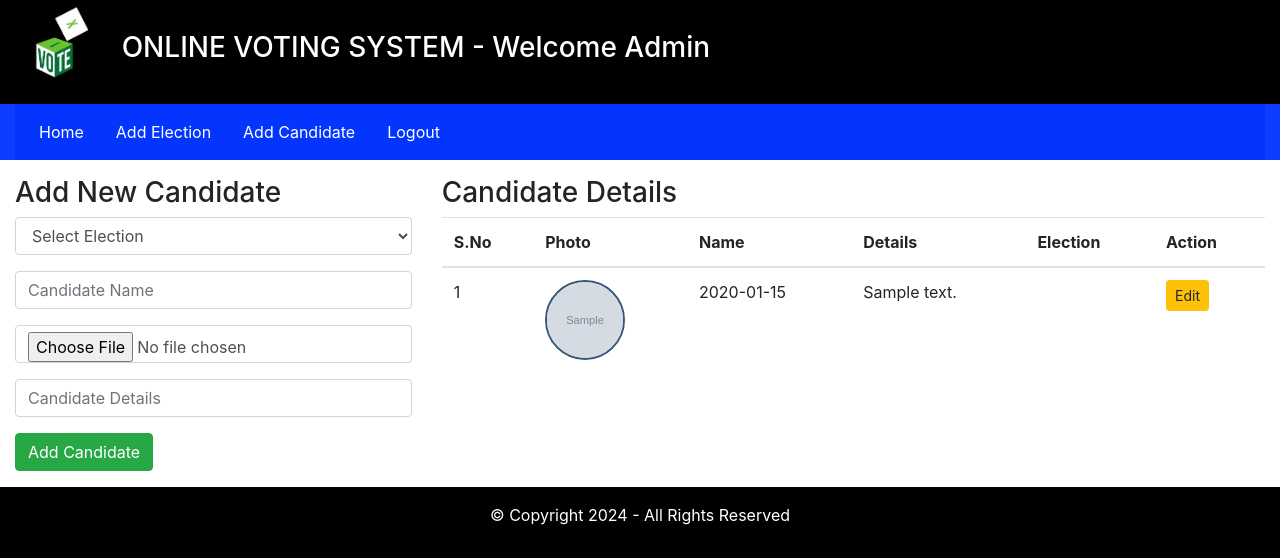
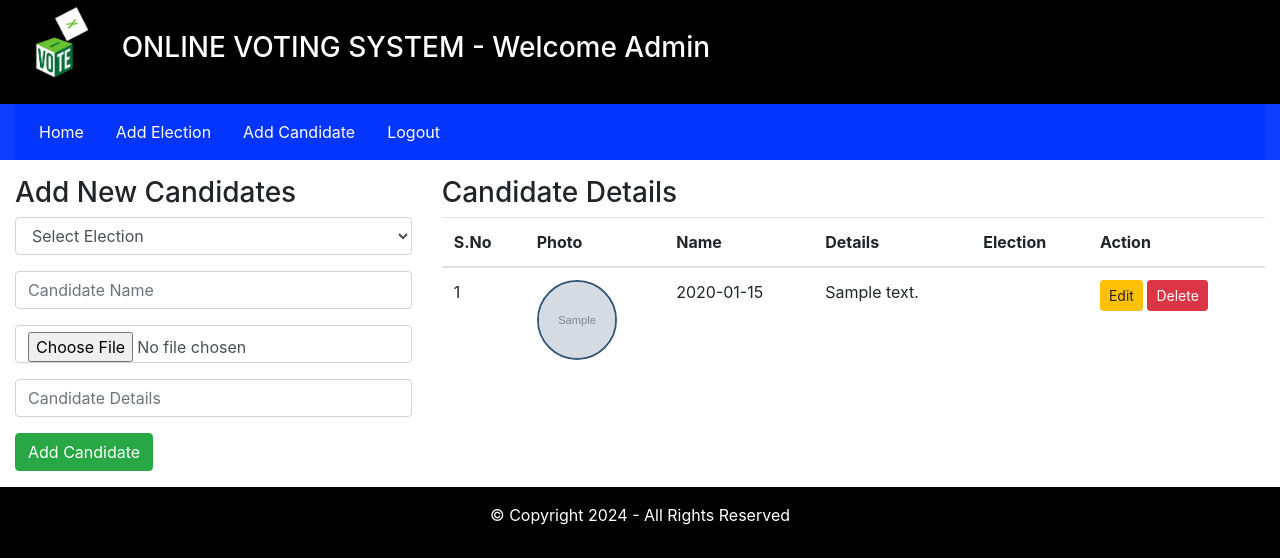
Before and after one commit to enigmatic-tyrant18/OnlineVotingSystem, a PHP site: page /admin/index.php?addCandidatePage=1 in a window 1280 px wide. Shown: the top 558 px of the page. Run offline with PHP 8.4, Linux system fonts and the light colour scheme; a user stored in the database is signed in; data comes from the database, SQL or seed files in the repository; tables that the repository leaves empty hold one stand-in row (values such as "Sample post"); grey boxes marked "Sample" are stand-in pictures.

Commit message:
changes in sign up form, add elections and candidates

```diff
--- a/admin/inc/add_candidates.php
+++ b/admin/inc/add_candidates.php
@@ -1,31 +1,29 @@
 <?php
-include 'config.php';
-
-if(isset($_GET['added'])) {
+if (isset($_GET['added'])) {
 ?>
     <div class="alert alert-success my-3" role="alert">
         Candidate has been added successfully.
     </div>
 <?php
-} else if(isset($_GET['updated'])) {
+} else if (isset($_GET['updated'])) {
 ?>
     <div class="alert alert-success my-3" role="alert">
         Candidate has been updated successfully.
     </div>
 <?php
-} else if(isset($_GET['largeFile'])) {
+} else if (isset($_GET['largeFile'])) {
 ?>
     <div class="alert alert-danger my-3" role="alert">
-        Candidate image is too large, please upload small file (you can upload any image up to 2MB).
+        Candidate image is too large, please upload a smaller file (you can upload any image up to 2MB).
     </div>
 <?php
-} else if(isset($_GET['invalidFile'])) {
+} else if (isset($_GET['invalidFile'])) {
 ?>
     <div class="alert alert-danger my-3" role="alert">
         Invalid image type (Only .jpg, .png files are allowed).
     </div>
 <?php
-} else if(isset($_GET['failed'])) {
+} else if (isset($_GET['failed'])) {
 ?>
     <div class="alert alert-danger my-3" role="alert">
         Image uploading failed, please try again.
@@ -33,143 +31,60 @@
 <?php
 }
 
-if(isset($_GET['edit'])) {
-    $candidate_id = $_GET['edit'];
-    $fetchCandidateQuery = mysqli_query($db, "SELECT * FROM candidate_details WHERE id = '$candidate_id'") or die(mysqli_error($db));
-    $candidateData = mysqli_fetch_assoc($fetchCandidateQuery);
+$candidate_id = isset($_GET['edit']) ? intval($_GET['edit']) : 0;
+$candidate = null;
+
+if ($candidate_id > 0) {
+    $candidate_query = mysqli_query($db, "SELECT * FROM candidate_details WHERE id = " . $candidate_id) or die(mysqli_error($db));
+    $candidate = mysqli_fetch_assoc($candidate_query);
 }
-
-if(isset($_POST['addCandidateBtn'])) {
-    $election_id = mysqli_real_escape_string($db, $_POST['election_id']);
-    $candidate_name = mysqli_real_escape_string($db, $_POST['candidate_name']);
-    $candidate_details = mysqli_real_escape_string($db, $_POST['candidate_details']);
-    $inserted_by = $_SESSION['username'];
-    $inserted_on = date("Y-m-d");
-
-    // Photograph Logic Starts
-    if (!empty($_FILES['candidate_photo']['name'])) {
-        $targetted_folder = "../assets/images/candidate_photos/";
-        $candidate_photo = $targetted_folder . rand(111111111, 99999999999) . "_" . rand(111111111, 99999999999) . $_FILES['candidate_photo']['name'];
-        $candidate_photo_tmp_name = $_FILES['candidate_photo']['tmp_name'];
-        $candidate_photo_type = strtolower(pathinfo($candidate_photo, PATHINFO_EXTENSION));
-        $allowed_types = array("jpg", "png", "jpeg");
-        $image_size = $_FILES['candidate_photo']['size'];
-
-        if($image_size < 2000000) { // 2 MB
-            if(in_array($candidate_photo_type, $allowed_types)) {
-                if(move_uploaded_file($candidate_photo_tmp_name, $candidate_photo)) {
-                    // inserting into db with photo
-                    mysqli_query($db, "INSERT INTO candidate_details(election_id, candidate_name, candidate_details, candidate_photo, inserted_by, inserted_on) VALUES('". $election_id ."', '". $candidate_name ."', '". $candidate_details ."', '". $candidate_photo ."', '". $inserted_by ."', '". $inserted_on ."')") or die(mysqli_error($db));
-
-                    echo "<script> location.assign('index.php?addCandidatePage=1&added=1'); </script>";
-
-                } else {
-                    echo "<script> location.assign('index.php?addCandidatePage=1&failed=1'); </script>";
-                }
-            } else {
-                echo "<script> location.assign('index.php?addCandidatePage=1&invalidFile=1'); </script>";
-            }
-        } else {
-            echo "<script> location.assign('index.php?addCandidatePage=1&largeFile=1'); </script>";
-        }
-    } else {
-        // inserting into db without photo
-        mysqli_query($db, "INSERT INTO candidate_details(election_id, candidate_name, candidate_details, inserted_by, inserted_on) VALUES('". $election_id ."', '". $candidate_name ."', '". $candidate_details ."', '". $inserted_by ."', '". $inserted_on ."')") or die(mysqli_error($db));
-
-        echo "<script> location.assign('index.php?addCandidatePage=1&added=1'); </script>";
-    }
-}
-
-if(isset($_POST['editCandidateBtn'])) {
-    $candidate_id = $_POST['candidate_id'];
-    $election_id = mysqli_real_escape_string($db, $_POST['election_id']);
-    $candidate_name = mysqli_real_escape_string($db, $_POST['candidate_name']);
-    $candidate_details = mysqli_real_escape_string($db, $_POST['candidate_details']);
-
-    // Update candidate details
-    $updateQuery = "UPDATE candidate_details SET election_id = '$election_id', candidate_name = '$candidate_name', candidate_details = '$candidate_details' WHERE id = '$candidate_id'";
-
-    // Photograph Logic Starts
-    if (!empty($_FILES['candidate_photo']['name'])) {
-        $targetted_folder = "../assets/images/candidate_photos/";
-        $candidate_photo = $targetted_folder . rand(111111111, 99999999999) . "_" . rand(111111111, 99999999999) . $_FILES['candidate_photo']['name'];
-        $candidate_photo_tmp_name = $_FILES['candidate_photo']['tmp_name'];
-        $candidate_photo_type = strtolower(pathinfo($candidate_photo, PATHINFO_EXTENSION));
-        $allowed_types = array("jpg", "png", "jpeg");
-        $image_size = $_FILES['candidate_photo']['size'];
-
-        if($image_size < 2000000) { // 2 MB
-            if(in_array($candidate_photo_type, $allowed_types)) {
-                if(move_uploaded_file($candidate_photo_tmp_name, $candidate_photo)) {
-                    $updateQuery = "UPDATE candidate_details SET election_id = '$election_id', candidate_name = '$candidate_name', candidate_details = '$candidate_details', candidate_photo = '$candidate_photo' WHERE id = '$candidate_id'";
-                } else {
-                    echo "<script> location.assign('index.php?addCandidatePage=1&edit=$candidate_id&failed=1'); </script>";
-                }
-            } else {
-                echo "<script> location.assign('index.php?addCandidatePage=1&edit=$candidate_id&invalidFile=1'); </script>";
-            }
-        } else {
-            echo "<script> location.assign('index.php?addCandidatePage=1&edit=$candidate_id&largeFile=1'); </script>";
-        }
-    }
-
-    mysqli_query($db, $updateQuery) or die(mysqli_error($db));
-    echo "<script> location.assign('index.php?addCandidatePage=1&updated=1'); </script>";
-}
-
 ?>
 
 <div class="row my-3">
     <div class="col-4">
-        <h3><?php echo isset($_GET['edit']) ? 'Edit' : 'Add New'; ?> Candidate</h3>
+        <h3><?php echo $candidate ? "Edit Candidate" : "Add New Candidates"; ?></h3>
         <form method="POST" enctype="multipart/form-data">
-            <?php if(isset($_GET['edit'])) { ?>
-                <input type="hidden" name="candidate_id" value="<?php echo $candidateData['id']; ?>">
-            <?php } ?>
+            <input type="hidden" name="candidate_id" value="<?php echo $candidate ? $candidate['id'] : ''; ?>" />
             <div class="form-group">
-                <select class="form-control" name="election_id" required>
-                    <option value=""> Select Election </option>
+                <select class="form-control" name="election_id" required <?php echo $candidate ? 'disabled' : ''; ?>>
+                    <option value="">Select Election</option>
                     <?php
-                        $fetchingElections = mysqli_query($db, "SELECT * FROM elections") OR die(mysqli_error($db));
+                    $fetchingElections = mysqli_query($db, "SELECT * FROM elections") or die(mysqli_error($db));
                     $isAnyElectionAdded = mysqli_num_rows($fetchingElections);
-                        if($isAnyElectionAdded > 0) {
-                            while($row = mysqli_fetch_assoc($fetchingElections)) {
+                    if ($isAnyElectionAdded > 0) {
+                        while ($row = mysqli_fetch_assoc($fetchingElections)) {
                             $election_id = $row['id'];
                             $election_name = $row['election_topic'];
                             $allowed_candidates = $row['no_of_candidates'];
 
                             // Now checking how many candidates are added in this election
-                                $fetchingCandidate = mysqli_query($db, "SELECT * FROM candidate_details WHERE election_id = '". $election_id ."'") or die(mysqli_error($db));
+                            $fetchingCandidate = mysqli_query($db, "SELECT * FROM candidate_details WHERE election_id = '" . $election_id . "'") or die(mysqli_error($db));
                             $added_candidates = mysqli_num_rows($fetchingCandidate);
 
-                                if($added_candidates < $allowed_candidates) {
-                                    $selected = isset($candidateData) && $candidateData['election_id'] == $election_id ? 'selected' : '';
+                            if ($added_candidates < $allowed_candidates || ($candidate && $candidate['election_id'] == $election_id)) {
                     ?>
-                                    <option value="<?php echo $election_id; ?>" <?php echo $selected; ?>><?php echo $election_name; ?></option>
+                                <option value="<?php echo $election_id; ?>" <?php echo $candidate && $candidate['election_id'] == $election_id ? 'selected' : ''; ?>><?php echo $election_name; ?></option>
                     <?php
                             }
                         }
                     } else {
                     ?>
-                            <option value=""> Please add election first </option>
+                        <option value="">Please add election first</option>
                     <?php
                     }
                     ?>
                 </select>
             </div>
             <div class="form-group">
-                <input type="text" name="candidate_name" placeholder="Candidate Name" class="form-control" value="<?php echo isset($candidateData) ? $candidateData['candidate_name'] : ''; ?>" required />
+                <input type="text" name="candidate_name" placeholder="Candidate Name" class="form-control" value="<?php echo $candidate ? $candidate['candidate_name'] : ''; ?>" required />
             </div>
             <div class="form-group">
                 <input type="file" name="candidate_photo" class="form-control" />
-                <?php if(isset($candidateData) && $candidateData['candidate_photo']) { ?>
-                    <img src="<?php echo $candidateData['candidate_photo']; ?>" class="candidate_photo" />
-                <?php } ?>
             </div>
             <div class="form-group">
-                <input type="text" name="candidate_details" placeholder="Candidate Details" class="form-control" value="<?php echo isset($candidateData) ? $candidateData['candidate_details'] : ''; ?>" required />
+                <input type="text" name="candidate_details" placeholder="Candidate Details" class="form-control" value="<?php echo $candidate ? $candidate['candidate_details'] : ''; ?>" required />
             </div>
-            <input type="submit" value="<?php echo isset($candidateData) ? 'Update' : 'Add'; ?> Candidate" name="<?php echo isset($candidateData) ? 'editCandidateBtn' : 'addCandidateBtn'; ?>" class="btn btn-success" />
+            <input type="submit" value="<?php echo $candidate ? "Update Candidate" : "Add Candidate"; ?>" name="saveCandidateBtn" class="btn btn-success" />
         </form>
     </div>
 
@@ -191,11 +106,11 @@
                 $fetchingData = mysqli_query($db, "SELECT * FROM candidate_details") or die(mysqli_error($db));
                 $isAnyCandidateAdded = mysqli_num_rows($fetchingData);
 
-                    if($isAnyCandidateAdded > 0) {
+                if ($isAnyCandidateAdded > 0) {
                     $sno = 1;
-                        while($row = mysqli_fetch_assoc($fetchingData)) {
+                    while ($row = mysqli_fetch_assoc($fetchingData)) {
                         $election_id = $row['election_id'];
-                            $fetchingElectionName = mysqli_query($db, "SELECT * FROM elections WHERE id = '". $election_id ."'") or die(mysqli_error($db));
+                        $fetchingElectionName = mysqli_query($db, "SELECT * FROM elections WHERE id = '" . $election_id . "'") or die(mysqli_error($db));
                         $execFetchingElectionNameQuery = mysqli_fetch_assoc($fetchingElectionName);
                         $election_name = isset($execFetchingElectionNameQuery['election_topic']) ? $execFetchingElectionNameQuery['election_topic'] : null;
 
@@ -215,7 +130,8 @@
                             <td><?php echo $row['candidate_details']; ?></td>
                             <td><?php echo $election_name; ?></td>
                             <td>
-                                    <a href="index.php?addCandidatePage=1&edit=<?php echo $row['id']; ?>" class="btn btn-sm btn-warning"> Edit </a>
+                                <a href="index.php?addCandidatePage=1&edit=<?php echo $row['id']; ?>" class="btn btn-sm btn-warning">Edit</a>
+                                <a href="index.php?addCandidatePage=1&delete=<?php echo $row['id']; ?>" class="btn btn-sm btn-danger" onclick="return confirm('Are you sure you want to delete this candidate?');">Delete</a>
                             </td>
                         </tr>
                 <?php
@@ -223,7 +139,7 @@
                 } else {
                 ?>
                     <tr>
-                            <td colspan="7"> No candidate has been added yet. </td>
+                        <td colspan="7">No candidate has been added yet.</td>
                     </tr>
                 <?php
                 }
@@ -232,3 +148,63 @@
         </table>
     </div>
 </div>
+
+<?php
+if (isset($_POST['saveCandidateBtn'])) {
+    $candidate_id = intval($_POST['candidate_id']);
+    $election_id = mysqli_real_escape_string($db, $_POST['election_id']);
+    $candidate_name = mysqli_real_escape_string($db, $_POST['candidate_name']);
+    $candidate_details = mysqli_real_escape_string($db, $_POST['candidate_details']);
+    $inserted_by = $_SESSION['username'];
+    $inserted_on = date("Y-m-d");
+
+    // Photograph Logic Starts
+    if (!empty($_FILES['candidate_photo']['name'])) {
+        $targetted_folder = "../assets/images/candidate_photos/";
+        $candidate_photo = $targetted_folder . rand(111111111, 99999999999) . "_" . rand(111111111, 99999999999) . $_FILES['candidate_photo']['name'];
+        $candidate_photo_tmp_name = $_FILES['candidate_photo']['tmp_name'];
+        $candidate_photo_type = strtolower(pathinfo($candidate_photo, PATHINFO_EXTENSION));
+        $allowed_types = array("jpg", "png", "jpeg");
+        $image_size = $_FILES['candidate_photo']['size'];
+
+        if ($image_size < 2000000) { // 2 MB
+            if (in_array($candidate_photo_type, $allowed_types)) {
+                if (move_uploaded_file($candidate_photo_tmp_name, $candidate_photo)) {
+                    if ($candidate_id > 0) {
+                        // updating db with photo
+                        mysqli_query($db, "UPDATE candidate_details SET candidate_name = '$candidate_name', candidate_details = '$candidate_details', candidate_photo = '$candidate_photo', inserted_by = '$inserted_by', inserted_on = '$inserted_on' WHERE id = $candidate_id") or die(mysqli_error($db));
+                    } else {
+                        // inserting into db with photo
+                        mysqli_query($db, "INSERT INTO candidate_details(election_id, candidate_name, candidate_details, candidate_photo, inserted_by, inserted_on) VALUES('$election_id', '$candidate_name', '$candidate_details', '$candidate_photo', '$inserted_by', '$inserted_on')") or die(mysqli_error($db));
+                    }
+
+                    echo "<script> location.assign('index.php?addCandidatePage=1&" . ($candidate_id > 0 ? "updated=1" : "added=1") . "'); </script>";
+                } else {
+                    echo "<script> location.assign('index.php?addCandidatePage=1&failed=1'); </script>";
+                }
+            } else {
+                echo "<script> location.assign('index.php?addCandidatePage=1&invalidFile=1'); </script>";
+            }
+        } else {
+            echo "<script> location.assign('index.php?addCandidatePage=1&largeFile=1'); </script>";
+        }
+    } else {
+        if ($candidate_id > 0) {
+            // updating db without photo
+            mysqli_query($db, "UPDATE candidate_details SET candidate_name = '$candidate_name', candidate_details = '$candidate_details', inserted_by = '$inserted_by', inserted_on = '$inserted_on' WHERE id = $candidate_id") or die(mysqli_error($db));
+        } else {
+            // inserting into db without photo
+            mysqli_query($db, "INSERT INTO candidate_details(election_id, candidate_name, candidate_details, inserted_by, inserted_on) VALUES('$election_id', '$candidate_name', '$candidate_details', '$inserted_by', '$inserted_on')") or die(mysqli_error($db));
+        }
+
+        echo "<script> location.assign('index.php?addCandidatePage=1&" . ($candidate_id > 0 ? "updated=1" : "added=1") . "'); </script>";
+    }
+}
+
+// Handle candidate deletion
+if (isset($_GET['delete'])) {
+    $candidate_id = intval($_GET['delete']);
+    mysqli_query($db, "DELETE FROM candidate_details WHERE id = $candidate_id") or die(mysqli_error($db));
+    echo "<script> location.assign('index.php?addCandidatePage=1'); </script>";
+}
+?>
--- a/admin/inc/add_elections.php
+++ b/admin/inc/add_elections.php
@@ -22,7 +22,9 @@
 
     $current_date = date("Y-m-d");
 
-    if ($starting_date >= $current_date && $ending_date >= $current_date) {
+    if ($number_of_candidates < 2) {
+        echo '<div class="alert alert-danger my-3" role="alert">Number of candidates must be at least 2.</div>';
+    } elseif ($starting_date >= $current_date && $ending_date >= $current_date) {
         $date1 = date_create($inserted_on);
         $date2 = date_create($starting_date);
         $diff = date_diff($date1, $date2);
--- a/assets/css/login.css
+++ b/assets/css/login.css
@@ -3,11 +3,11 @@
         margin: 0;
         padding: 0;
         height: 100%;
-        /* background: #000 !important; */
+        background: #000 !important;
     }
     .user_card {
-        height: 400px;
-        width: 350px;
+        height: 500px;
+        width: 400px;
         margin-top: auto;
         margin-bottom: auto;
         background: #303030;
```
Also changed, not shown: index.php (+9 -2 lines). Lines whose indentation alone changed are shown as unchanged.
